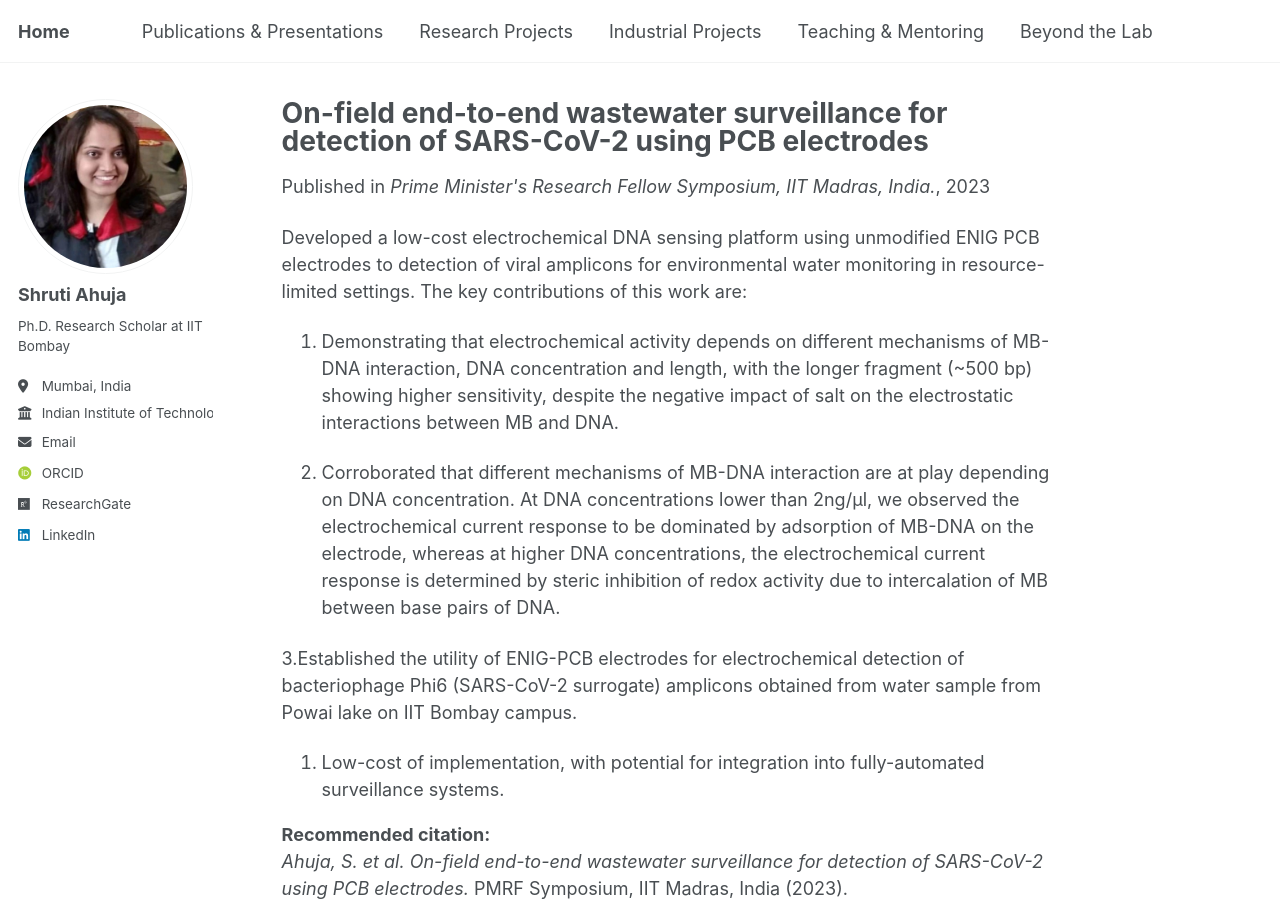
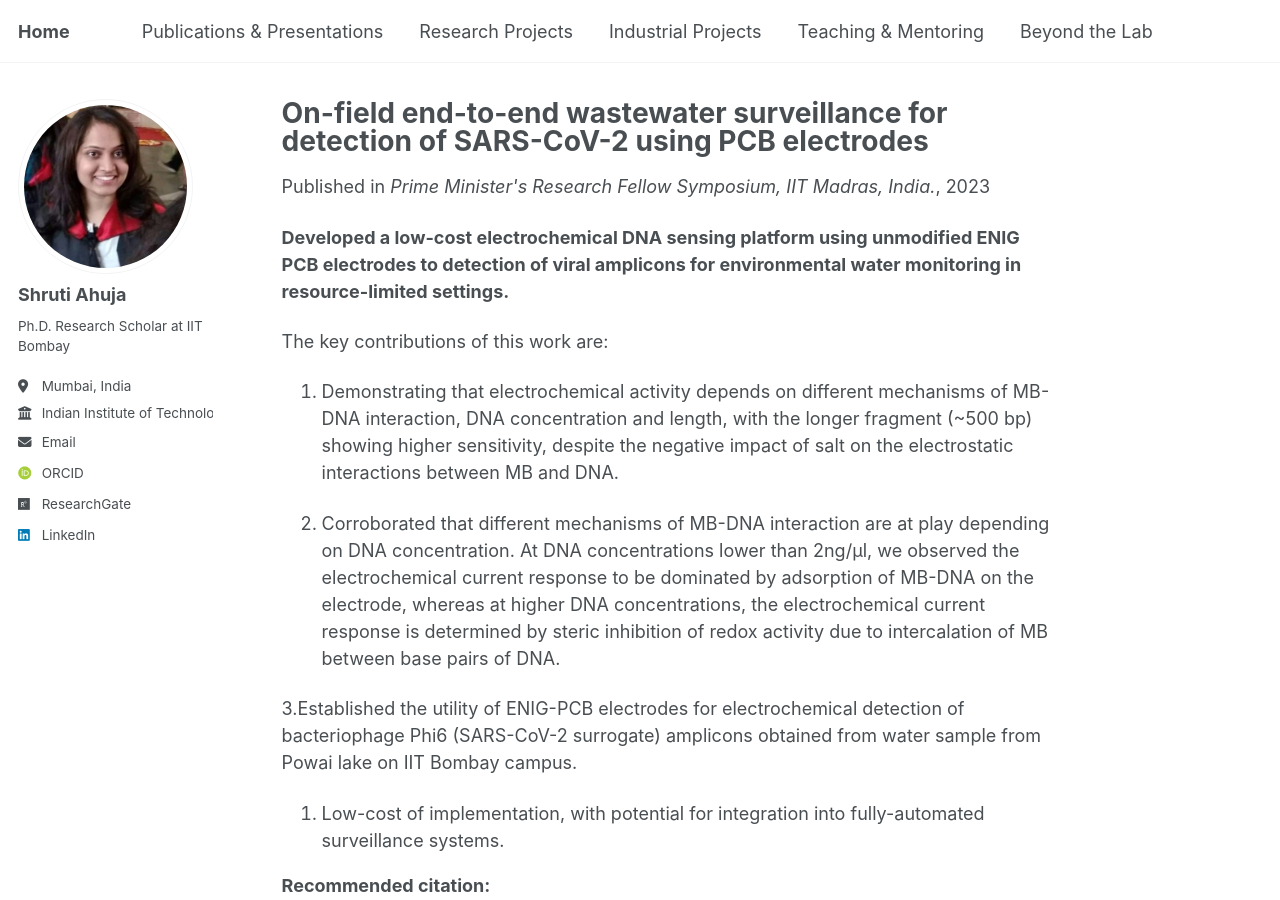
Before and after one commit to shrutiahuja/shrutiahuja.github.io, a Jekyll site: the page built from _publications/2023-02-14-pmrf.md, in a window 1280 px wide and 900 px high. Built offline with Jekyll 4.4.1, drawn with Linux system fonts in a browser that asks for light colours; some web fonts are replaced; a script that is not in the unit is left out.

```diff
--- a/_publications/2023-02-14-pmrf.md
+++ b/_publications/2023-02-14-pmrf.md
@@ -10,7 +10,8 @@ venue: "Prime Minister's Research Fellow Symposium, IIT Madras, India."
 paperurl: "/assets/pdf/PMRF National Symposium.pdf"
 
 ---
-Developed a low-cost electrochemical DNA sensing platform using unmodified ENIG PCB electrodes to detection of viral amplicons for environmental water monitoring in resource-limited settings.
+**Developed a low-cost electrochemical DNA sensing platform using unmodified ENIG PCB electrodes to detection of viral amplicons for environmental water monitoring in resource-limited settings.**
+
 The key contributions of this work are:
 
 1. Demonstrating that electrochemical activity depends on different mechanisms of MB-DNA interaction, DNA concentration and length, with the longer fragment (~500 bp) showing higher sensitivity, despite the negative impact of salt on the electrostatic interactions between MB and DNA.
```
